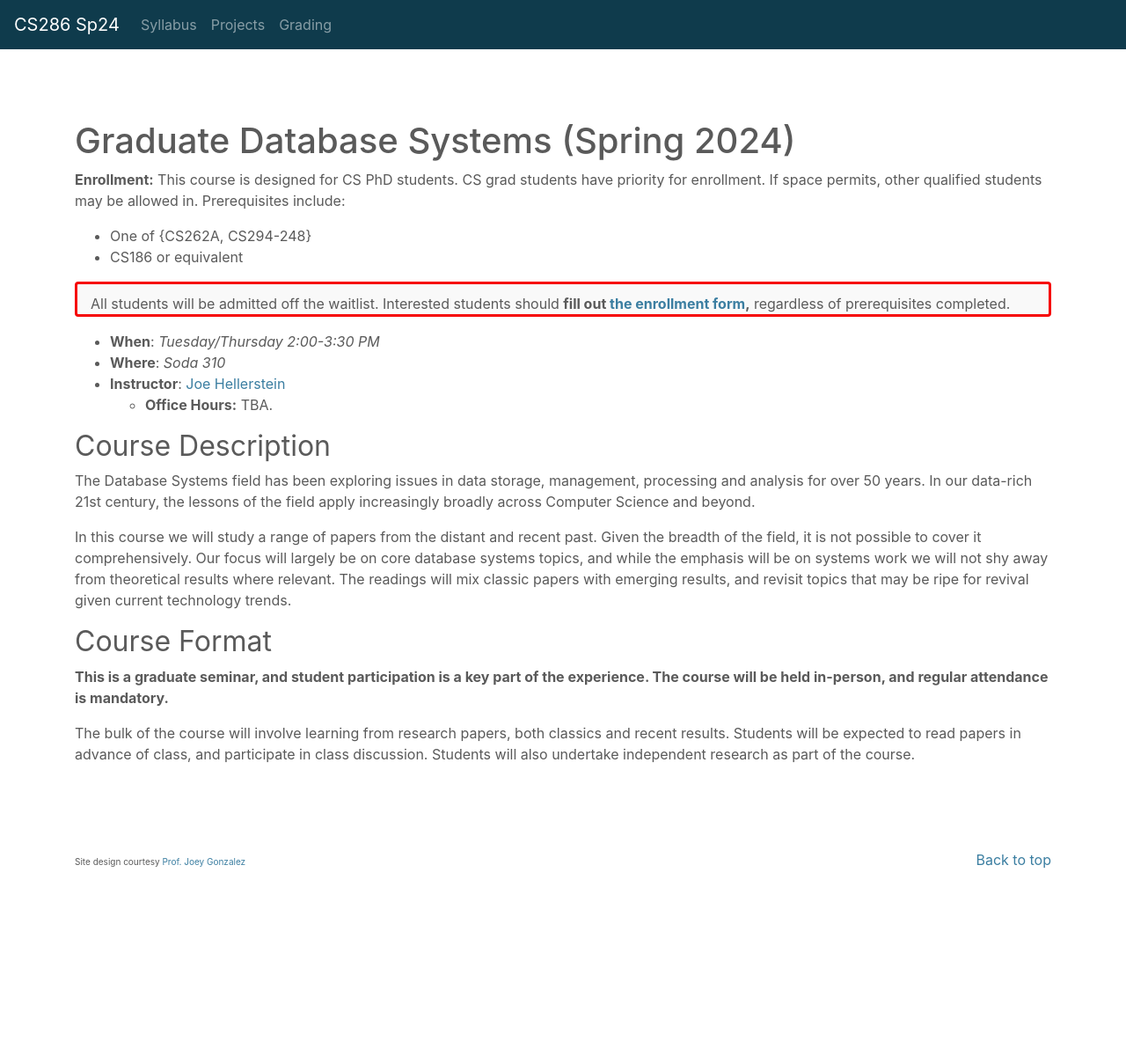
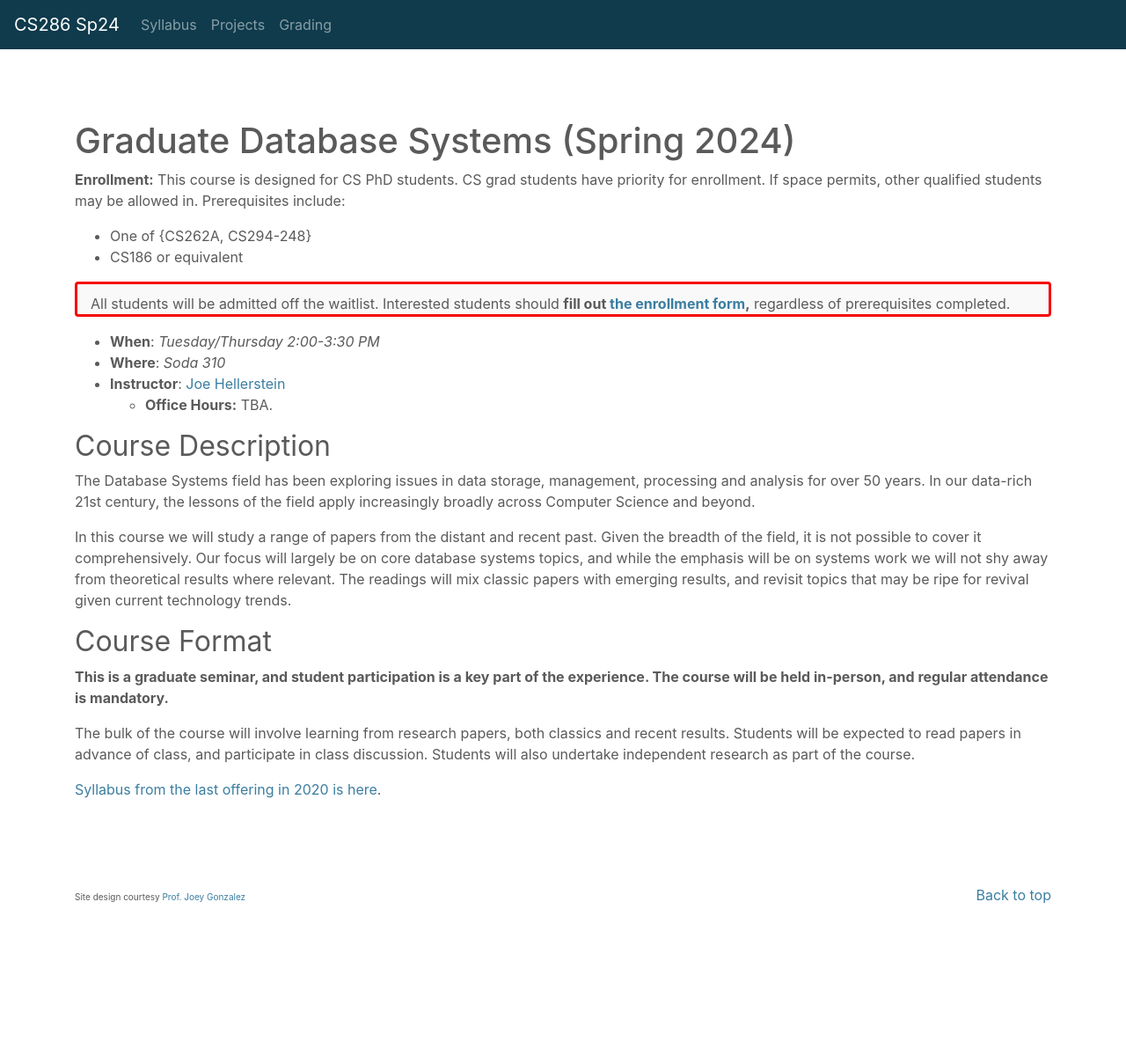
Before and after one commit to jhellerstein/cs286-sp24, a Jekyll site: the page built from index.md, in a window 1280 px wide. Shown: the whole page at 88% size. Built offline with Jekyll 4.4.1, drawn with Linux system fonts in a browser that asks for light colours; nearby versions of some CDN libraries; our own code applies the rules of GitHub Pages for plain Markdown files.

Commit message:
add link to 2020 page

```diff
--- a/index.md
+++ b/index.md
@@ -48,3 +48,6 @@ format for this phase, with class discussion.
 
 The second phase will emphasize more recent work. The format for this
 phase is TBA, but will likely include required participation from students. -->
+
+
+[Syllabus from the last offering in 2020 is here](./sp20).
```
